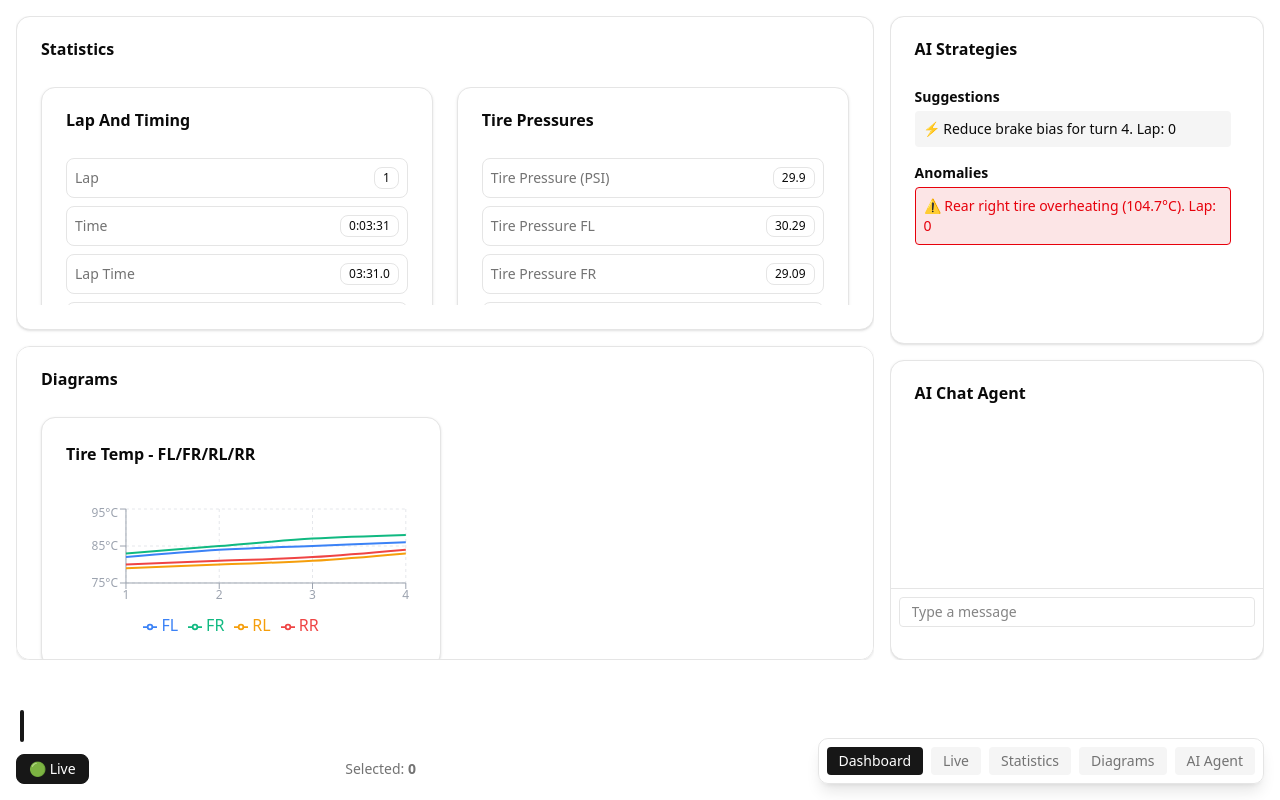
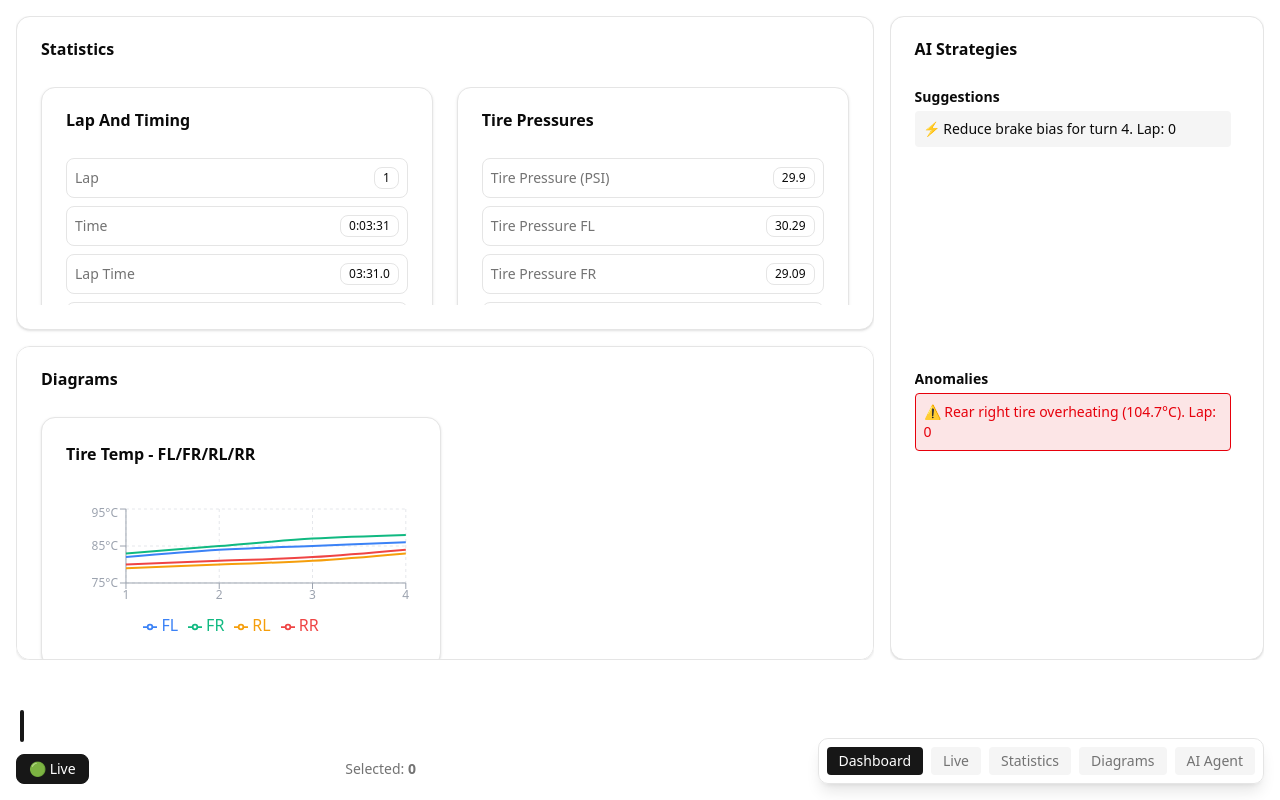
Before and after one commit to entrpyc/clearroute-hackathon-25, a Next.js app: page /panel/asen in a window 1280 px wide. Built offline with nearby package versions, Linux system fonts and the light colour scheme.

Commit message:
remove chat

```diff
--- a/src/app/panel/asen/page.tsx
+++ b/src/app/panel/asen/page.tsx
@@ -74,10 +74,10 @@ export default function DashboardLayout() {
             <CardHeader>
               <CardTitle>AI Strategies</CardTitle>
             </CardHeader>
-            <CardContent className="flex flex-col gap-4">
-              <div className="flex flex-col">
+            <CardContent className="flex flex-col gap-4 flex-1 overflow-hidden">
+              <div className="flex flex-col flex-1 overflow-hidden">
                 <h3 className="text-sm font-semibold mb-1">Suggestions</h3>
-                <div className="space-y-2 overflow-y-auto max-h-[150px] pr-2">
+                <div className="space-y-2 overflow-y-auto flex-1 pr-2">
                   {suggestions.map(({ snapshot, text }, i) => (
                     i <= currentSnapshotIndex && (
                       <div key={i} className="p-2 bg-muted rounded text-sm">
@@ -87,9 +87,10 @@ export default function DashboardLayout() {
                   ))}
                 </div>
               </div>
-              <div className="flex flex-col">
+
+              <div className="flex flex-col flex-1 overflow-hidden">
                 <h3 className="text-sm font-semibold mb-1">Anomalies</h3>
-                <div className="space-y-2 overflow-y-auto max-h-[150px] pr-2">
+                <div className="space-y-2 overflow-y-auto flex-1 pr-2">
                   {anomalies.map(({ snapshot, text }, i) => (
                     i <= currentSnapshotIndex && (
                       <div
@@ -103,22 +104,6 @@ export default function DashboardLayout() {
                 </div>
               </div>
             </CardContent>
-          </Card>
-
-          {/* AI Chat Agent */}
-          <Card className="flex flex-col h-[300px] overflow-hidden">
-            <CardHeader>
-              <CardTitle>AI Chat Agent</CardTitle>
-            </CardHeader>
-            <CardContent className="flex-1 overflow-y-auto space-y-2">
-              {/* Chat messages */}
-            </CardContent>
-            <div className="border-t p-2">
-              <input
-                placeholder="Type a message"
-                className="w-full border rounded px-3 py-1 text-sm"
-              />
-            </div>
           </Card>
         </div>
       </div>
```
